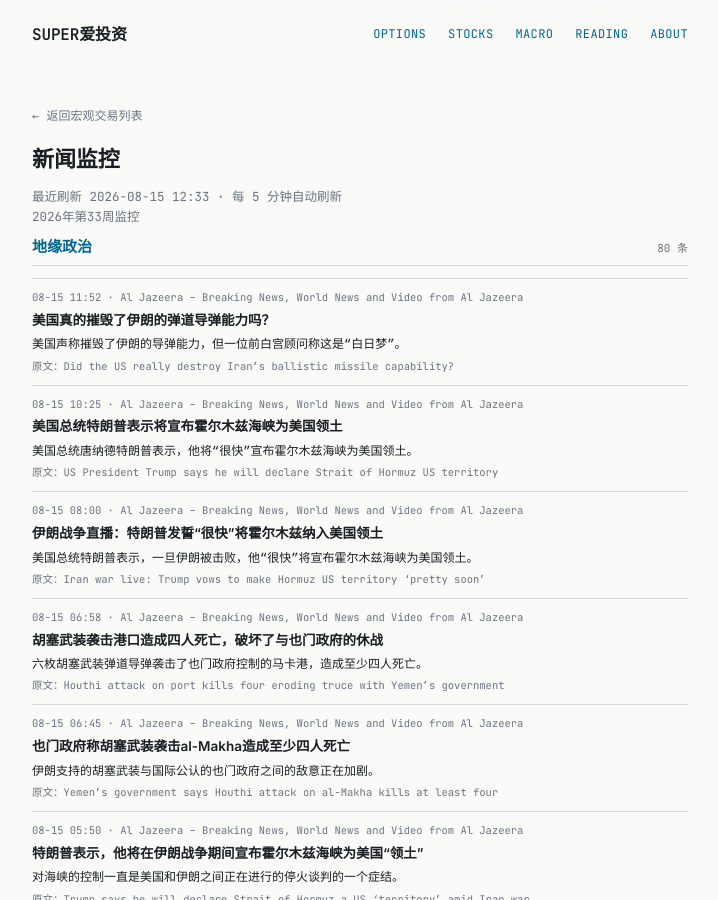
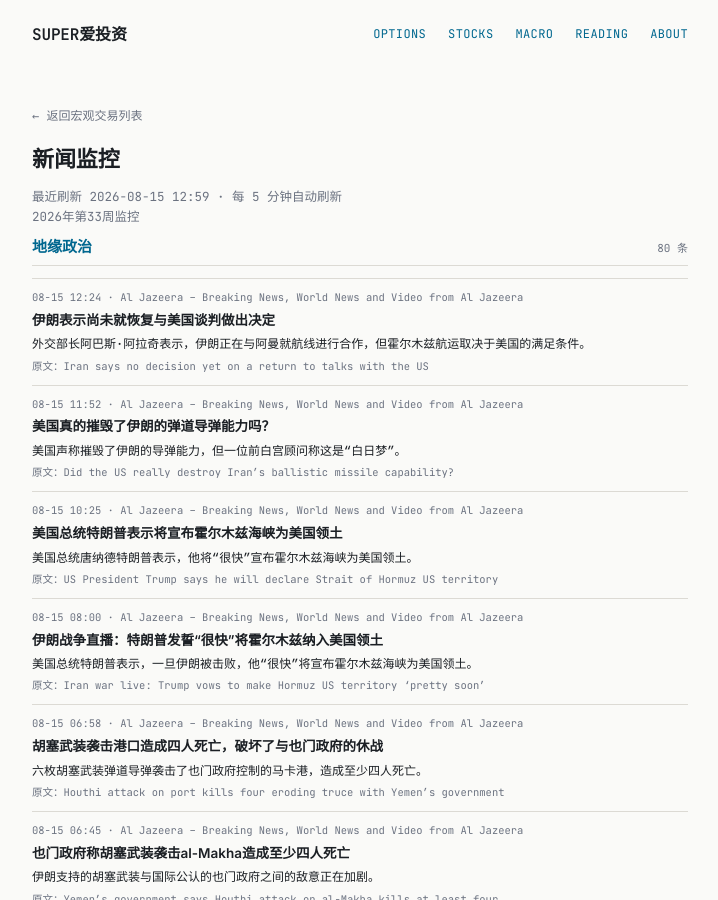
Before and after one commit to tang3super/tang3super.github.io, a Jekyll site: the page built from macro-trade/news-digest.md, in a window 1280 px wide and 900 px high. Shown: the whole window, without its empty margins (280-998 px from the left). Built offline with Jekyll 4.4.1, drawn with Linux system fonts in a browser that asks for light colours; some of the changed text lies outside the part shown.

Commit message:
sync news-digest article

```diff
--- a/macro-trade/news-digest.md
+++ b/macro-trade/news-digest.md
@@ -5,11 +5,18 @@ title: 新闻监控
 date: '2026-08-15'
 summary: 2026年第33周监控
 week_label: 2026年第33周监控
-last_updated: 2026-08-15 12:33
+last_updated: 2026-08-15 12:59
 refresh_note: 每 5 分钟自动刷新
 topics:
 - name: 地缘政治
   items:
+  - title: Iran says no decision yet on a return to talks with the US
+    summary: FM Abbas Araghchi says Iran is working with Oman on routes, but Hormuz shipping depends on US meeting conditions.
+    link: https://www.aljazeera.com/news/2026/8/15/iran-says-no-decision-yet-on-a-return-to-talks-with-the-us?traffic_source=rss
+    source: Al Jazeera – Breaking News, World News and Video from Al Jazeera
+    time: 08-15 12:24
+    title_zh: 伊朗表示尚未就恢复与美国谈判做出决定
+    summary_zh: 外交部长阿巴斯·阿拉奇表示，伊朗正在与阿曼就航线进行合作，但霍尔木兹航运取决于美国的满足条件。
   - title: Did the US really destroy Iran’s ballistic missile capability?
     summary: The US claims it destroyed Iran’s missile capability, but a former White House adviser calls that a “pipe dream".
     link: https://www.aljazeera.com/video/newsfeed/2026/8/15/08-11-2026-tia-us-iran-munitions-quotable?traffic_source=rss
```
Also changed, not shown: other parts of macro-trade/news-digest.md (+0 -7 lines).
